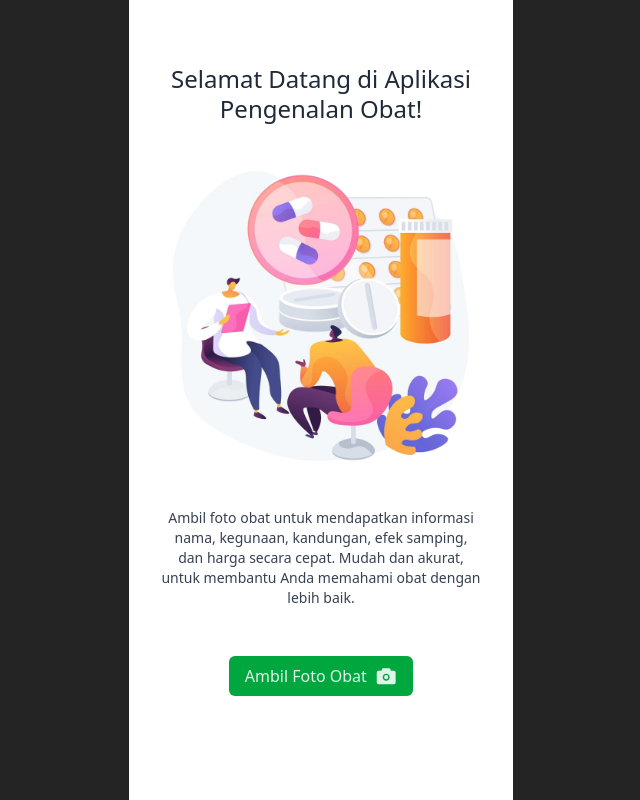
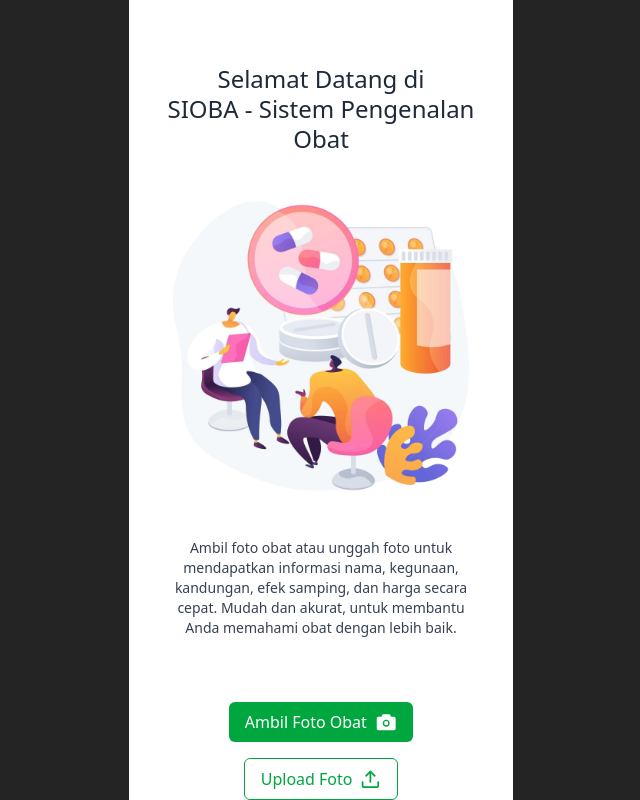
Before and after one commit to alvin-al/sioba-app, a React (Vite) app: page / in a window 1280 px wide. Shown: the whole page, without its empty margins (319-959 px from the left). Built offline with nearby package versions, Linux system fonts and the light colour scheme.

Commit message:
Add upload button

```diff
--- a/src/App.jsx
+++ b/src/App.jsx
@@ -3,7 +3,7 @@ import "./App.css";
 function App({ children }) {
   return (
     <div className='w-full flex justify-center items-center'>
-      <div className='w-screen lg:w-96 '>{children}</div>
+      <div className='w-screen lg:w-96'>{children}</div>
     </div>
   );
 }
--- /dev/null
+++ b/src/components/button.jsx
@@ -0,0 +1,17 @@
+import React from "react";
+
+const Button = ({ link, children, className, icon, onClick }) => {
+  return (
+    <a href={`/${link}`}>
+      <button
+        className={`flex gap-2 items-center py-2 px-4  rounded-md font-medium ${className} cursor-pointer`}
+        onClick={onClick}
+      >
+        {children}
+        <span>{icon}</span>
+      </button>
+    </a>
+  );
+};
+
+export default Button;
--- a/src/pages/FrontPage.jsx
+++ b/src/pages/FrontPage.jsx
@@ -1,32 +1,57 @@
 import React from "react";
 import image from "./../assets/drug.png";
 import { AiFillCamera } from "react-icons/ai";
+import Button from "../components/button";
+import { LuUpload } from "react-icons/lu";
+import { useNavigate } from "react-router-dom";
 
 const FrontPage = () => {
+  const navigate = useNavigate();
+  const handleAnalyze = (e) => {
+    const file = e.target.files[0];
+    if (!file) return;
+
+    const reader = new FileReader();
+    reader.onloadend = () => {
+      const base64 = reader.result;
+      navigate("/result", { state: { imgSrc: base64 } });
+    };
+    reader.readAsDataURL(file);
+  };
+
   return (
     <div className='h-dvh bg-white flex items-center flex-col'>
       <div className='text-2xl px-8 leading-tight font-medium text-center pt-16 text-gray-800'>
-        Selamat Datang di Aplikasi Pengenalan Obat!
+        Selamat Datang di <br />
+        SIOBA - Sistem Pengenalan Obat
       </div>
       <div>
         <img src={image} />
       </div>
       <div>
         <p className='text-gray-700 text-center text-sm px-8'>
-          Ambil foto obat untuk mendapatkan informasi nama, kegunaan, kandungan,
-          efek samping, dan harga secara cepat. Mudah dan akurat, untuk membantu
-          Anda memahami obat dengan lebih baik.
+          Ambil foto obat atau unggah foto untuk mendapatkan informasi nama,
+          kegunaan, kandungan, efek samping, dan harga secara cepat. Mudah dan
+          akurat, untuk membantu Anda memahami obat dengan lebih baik.
         </p>
       </div>
-      <div>
-        <a href='/camera'>
-          <button className='flex gap-2 items-center bg-green-600 py-2 px-4 mt-12 rounded-md font-medium'>
-            Ambil Foto Obat
-            <span>
-              <AiFillCamera size='1.4em' />
-            </span>
-          </button>
-        </a>
+      <div className='flex flex-col items-center pt-16 gap-4'>
+        <Button
+          className='bg-green-600 text-white'
+          icon={<AiFillCamera size='1.4em' />}
+          link='camera'
+        >
+          Ambil Foto Obat
+        </Button>
+        <label className='border-green-600 border text-green-600 px-4 py-2 rounded-md font-medium flex gap-2 items-center cursor-pointer'>
+          <span>Upload Foto</span> <LuUpload size='1.3em' />
+          <input
+            type='file'
+            onChange={handleAnalyze}
+            className='hidden'
+            accept='image/*'
+          />
+        </label>
       </div>
     </div>
   );
--- a/vite.config.js
+++ b/vite.config.js
@@ -2,8 +2,17 @@ import { defineConfig } from "vite";
 import react from "@vitejs/plugin-react";
 import tailwindcss from "@tailwindcss/vite";
 import { vercelPreset } from "@vercel/react-router/vite";
+import fs from 'fs'
+import path from 'path'
 
 export default defineConfig({
   plugins: [tailwindcss(), react()],
-  presets: [vercelPreset()],
+  presets: [vercelPreset()],server: {
+    https: {
+      key: fs.readFileSync(path.resolve(__dirname, 'localhost+1-key.pem')),
+      cert: fs.readFileSync(path.resolve(__dirname, 'localhost+1.pem')),
+    },
+    host: '0.0.0.0',
+    port: 5173
+  }
 });
```
Also changed, not shown: 2 other files (tests, documents, lock files or other folders).
